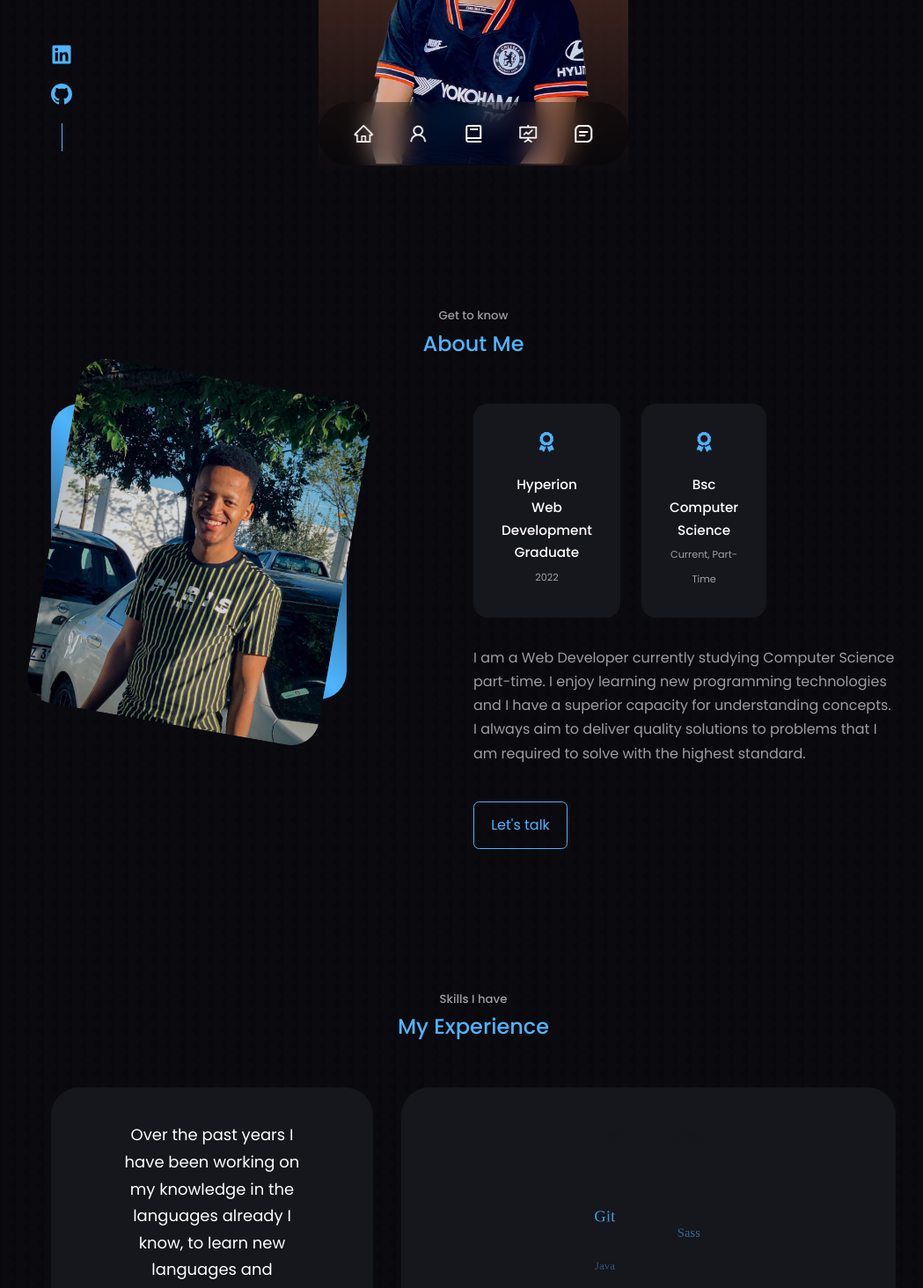
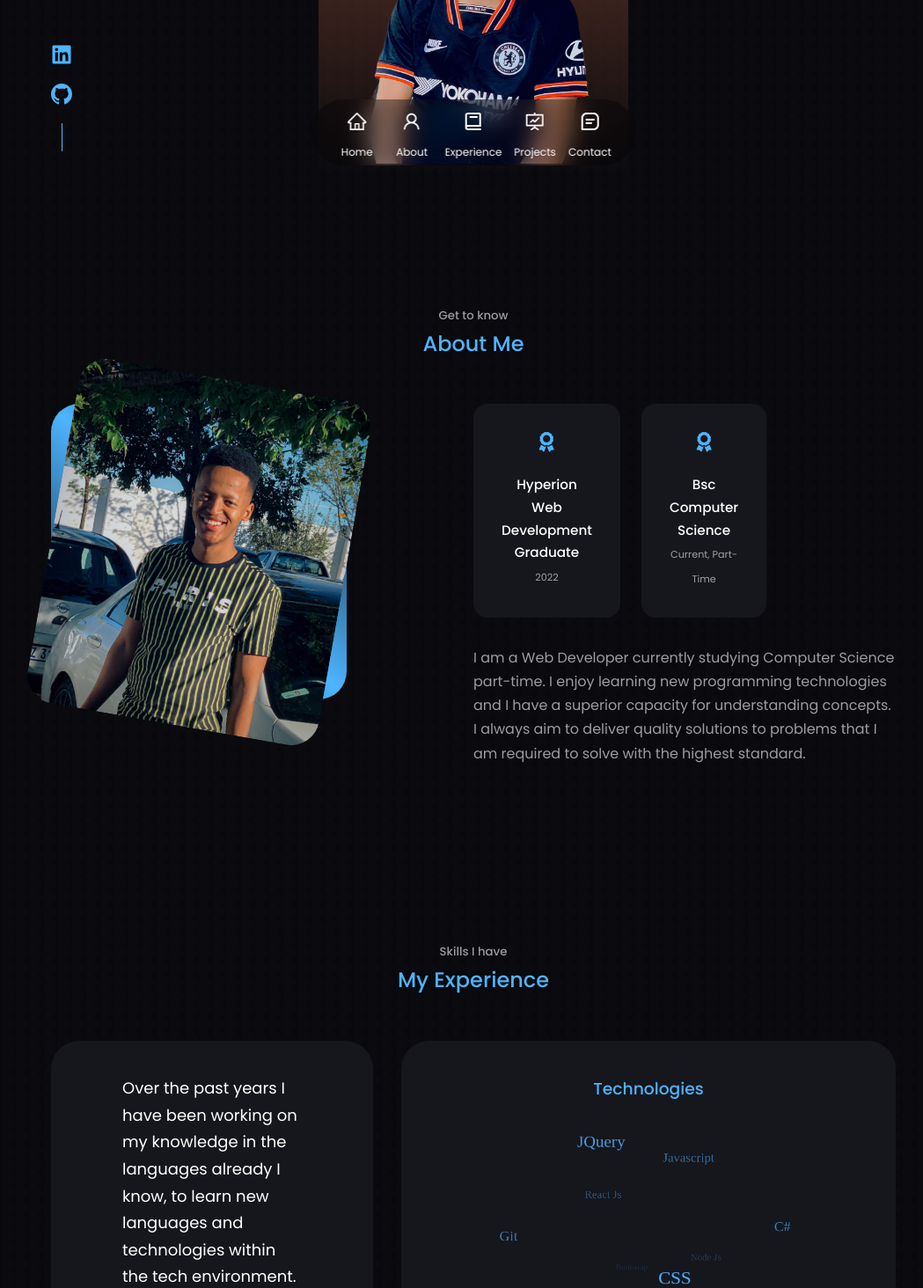
Before and after one commit to KhomotsoTibane/reactPortfolio, a React (Vite) app: page / in a window 1280 px wide. Shown: the part 580-2044 px from the top of the page at 88% size, without its empty margins (102-1151 px from the left). Built offline with nearby package versions, Linux system fonts and the light colour scheme.

Commit message:
spelling and nav tooltips

```diff
--- a/src/components/about/about.css
+++ b/src/components/about/about.css
@@ -23,6 +23,7 @@ gap: 15%;
 .app__about-me-image:hover{
     transform: rotate(0);
 }
+
 
 .app__about-cards{
     display: grid;
--- a/src/components/about/about.jsx
+++ b/src/components/about/about.jsx
@@ -1,7 +1,7 @@
 import React from 'react'
 import './about.css'
 import ME from '../../assets/me-about.jpg'
-import {FaAward} from 'react-icons/fa'
+import { FaAward } from 'react-icons/fa'
 
 const about = () => {
   return (
@@ -12,20 +12,20 @@ const about = () => {
 
       <div className="app__container app__about-container">
         <div className="app__about-me">
-            <div className="app__about-me-image">
-              <img src={ME} alt="khomotso" />
-            </div>
+          <div className="app__about-me-image">
+            <img src={ME} alt="khomotso" />
+          </div>
         </div>
 
         <div className="app__about-content">
           <div className="app__about-cards">
             <article className="app__about-card">
-              <FaAward className='app__about-icon'/>
+              <FaAward className='app__about-icon' />
               <h5>Hyperion Web Development Graduate</h5>
               <small>2022</small>
             </article>
             <article className="app__about-card">
-              <FaAward className='app__about-icon'/>
+              <FaAward className='app__about-icon' />
               <h5>Bsc Computer Science</h5>
               <small>Current, Part-Time</small>
             </article>
@@ -37,8 +37,6 @@ const about = () => {
             I always aim to deliver quality solutions to problems that I am required to solve with the highest standard.
           </p>
 
-          <a href="#contact" className='app__btn app_btn-primary'>Let's talk</a>
-
         </div>
       </div>
 
--- a/src/components/experience/experience.css
+++ b/src/components/experience/experience.css
@@ -16,17 +16,18 @@
     border-color: var(--primary-color-variant);
  }
 
- .app__experience-container > div h3{
-    color: var(--primary-color-variant);
+ .app__experience-container > div > h3{
+    color: var(--primary-color);
     text-align: center;
-    margin-bottom: 2rem;
  }
 
 
  .app__experience-left p{
-    text-align: center;
+    display: flex;
+    align-items: center;
     font-size: large;
   }
+
 
 
 /*Media queries medium devices*/
--- a/src/components/experience/experience.jsx
+++ b/src/components/experience/experience.jsx
@@ -1,4 +1,4 @@
-import React,{useEffect}from 'react'
+import React, { useEffect } from 'react'
 import './experience.css'
 
 
@@ -51,9 +51,8 @@ const experience = () => {
               <li className="app__text-light"><a href="#" target="_blank">Java</a></li>
               <li className="app__text-light"><a href="#" target="_blank">C#</a></li>
               <li className="app__text-light"><a href="#" target="_blank">Mongo db</a></li>
-                <li className="app__text-light"><a href="#" target="_blank">TypeScript</a></li>
               <li className="app__text-light"><a href="#" target="_blank">Python</a></li>
-                <li className="app__text-light"><a href="#" target="_blank">Sass</a></li>
+              <li className="app__text-light"><a href="#" target="_blank">Scss</a></li>
               <li className="app__text-light"><a href="#" target="_blank">Bootstrap</a></li>
               <li className="app__text-light"><a href="#" target="_blank">Node Js</a></li>
               <li className="app__text-light"><a href="#" target="_blank">JQuery</a></li>
@@ -63,7 +62,6 @@ const experience = () => {
               <li className="app__text-light"><a href="#" target="_blank">GitHub</a></li>
             </ul>
           </canvas>
-
         </div>
       </div>
     </section>
--- a/src/components/header/header.jsx
+++ b/src/components/header/header.jsx
@@ -11,7 +11,7 @@ const header = () => {
       <div className="app__container app__header-container">
         <h5>Hello I'm</h5>
         <h1>Khomotso Tibane</h1>
-        <h5 className="app__text-light">FullStack Web Developer</h5>
+        <h5 className="app__text-light">Full Stack Web Developer</h5>
         <CTA/>
         <SocialMedia/>
 
--- a/src/components/nav/nav.css
+++ b/src/components/nav/nav.css
@@ -1,8 +1,8 @@
-nav{
-    background: rgba(0,0,0,0.3);
+nav {
+    background: rgba(0, 0, 0, 0.3);
     width: max-content;
     display: block;
-    padding: 0.7rem 1.7rem;
+    padding: 0 1.7rem .3rem;
     z-index: 2;
     position: fixed;
     left: 50%;
@@ -14,22 +14,32 @@ nav{
     backdrop-filter: blur(15px);
 }
 
-nav a{
+nav>div {
+    display: flex;
+    flex-direction: column;
+    justify-content: center;
+    align-items: center;
+}
+
+nav a {
     background: transparent;
     padding: 0.8rem;
     border-radius: 50%;
     display: flex;
-    color:var(--white-color);
+    color: var(--white-color);
     font-size: 1.5rem;
 }
 
-
-nav a:hover{
-    background: rgba(0,0,0,0.3);
+nav span {
+    font-size: .75rem;
 }
 
-nav a.active{
+nav a:hover {
     background: var(--primary-color);
-    color:var(--bg-color);
+}
+
+nav a.active {
+    background: var(--primary-color);
+    color: var(--bg-color);
 
 }
--- a/src/components/nav/nav.jsx
+++ b/src/components/nav/nav.jsx
@@ -1,7 +1,7 @@
-import React,{useState} from 'react'
+import React, { useState } from 'react'
 import './nav.css'
-import {AiOutlineFundProjectionScreen, AiOutlineHome, AiOutlineUser} from 'react-icons/ai'
-import {BiBook, BiMessageSquareDetail} from 'react-icons/bi'
+import { AiOutlineFundProjectionScreen, AiOutlineHome, AiOutlineUser } from 'react-icons/ai'
+import { BiBook, BiMessageSquareDetail } from 'react-icons/bi'
 
 
 
@@ -11,13 +11,36 @@ const nav = () => {
 
   return (
     <nav>
+      <div>
+        <a href="#" onClick={() => setActiveNav('#')} className={activeNav === '#' ? 'active' : ''}><AiOutlineHome /></a>
+        <span>Home</span>
+      </div>
+      <div>
+      <a href="#about" onClick={() => setActiveNav('#about')} className={activeNav === '#about' ? 'active' : ''}><AiOutlineUser /></a>
+      <span>About</span>
+      </div>
+      <div>
+      <a href="#experience" onClick={() => setActiveNav('#experience')} className={activeNav === '#experience' ? 'active' : ''}><BiBook /></a>
+      <span>Experience</span>
+      </div>
+      <div>
+      <a href="#portfolio" onClick={() => setActiveNav('#portfolio')} className={activeNav === '#portfolio' ? 'active' : ''}><AiOutlineFundProjectionScreen /></a>
+      <span>Projects</span>
+      </div>
+      <div>
+      <a href="#contact" onClick={() => setActiveNav('#contact')} className={activeNav === '#contact' ? 'active' : ''}><BiMessageSquareDetail /></a>
+      <span>Contact</span>
+      </div>
+    </nav>
+  )
+}
+
+export default nav
+
+{/* <nav>
       <a href="#"  onClick={()=> setActiveNav('#')} className={activeNav === '#' ? 'active' :''}><AiOutlineHome/></a>
       <a href="#about" onClick={()=> setActiveNav('#about')} className={activeNav === '#about' ? 'active' :''}><AiOutlineUser/></a>
       <a href="#experience" onClick={()=> setActiveNav('#experience')} className={activeNav === '#experience' ? 'active' :''}><BiBook/></a>
       <a href="#portfolio" onClick={()=> setActiveNav('#portfolio')} className={activeNav === '#portfolio' ? 'active' :''}><AiOutlineFundProjectionScreen/></a>
       <a href="#contact" onClick={()=> setActiveNav('#contact')} className={activeNav === '#contact' ? 'active' :''}><BiMessageSquareDetail/></a>
-    </nav>
-  )
-}
-
-export default nav
+    </nav> */}
--- a/src/components/portfolio/portfolio.css
+++ b/src/components/portfolio/portfolio.css
@@ -69,7 +69,7 @@
   }
 
   .item-active {
-    background-color: var(--primary-color-variant);
+    background-color: var(--primary-color);
     color: #fff;
   }
 
```
Lines whose indentation alone changed are shown as unchanged.
